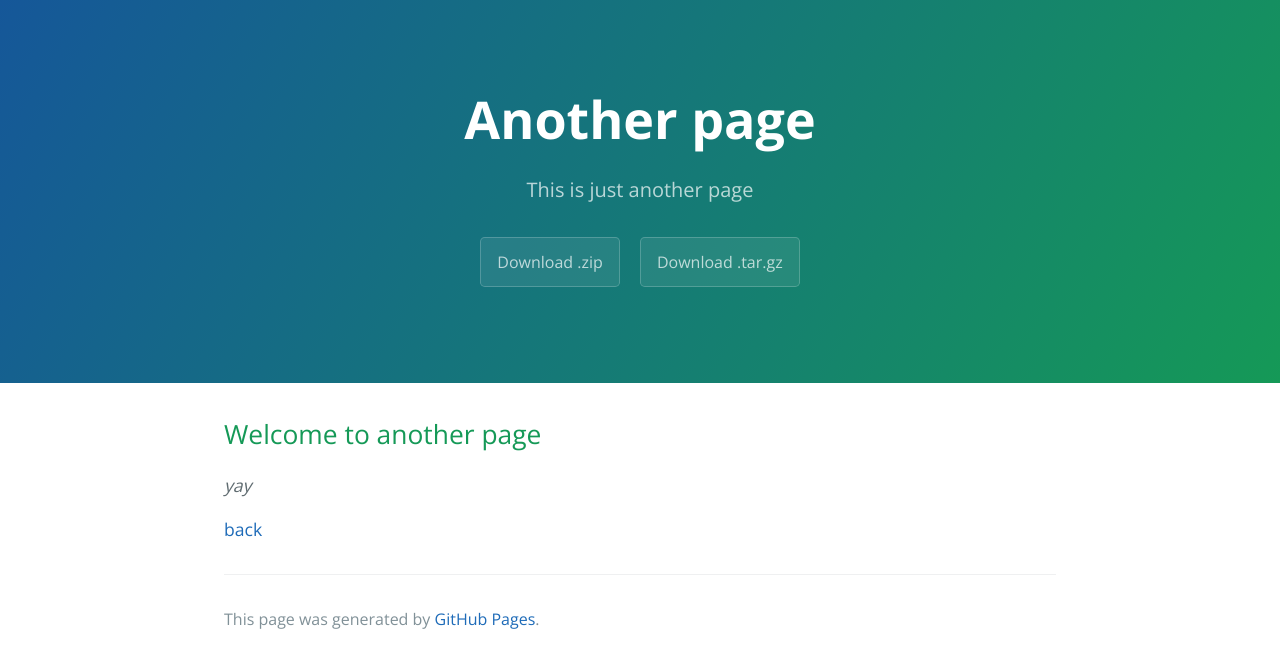
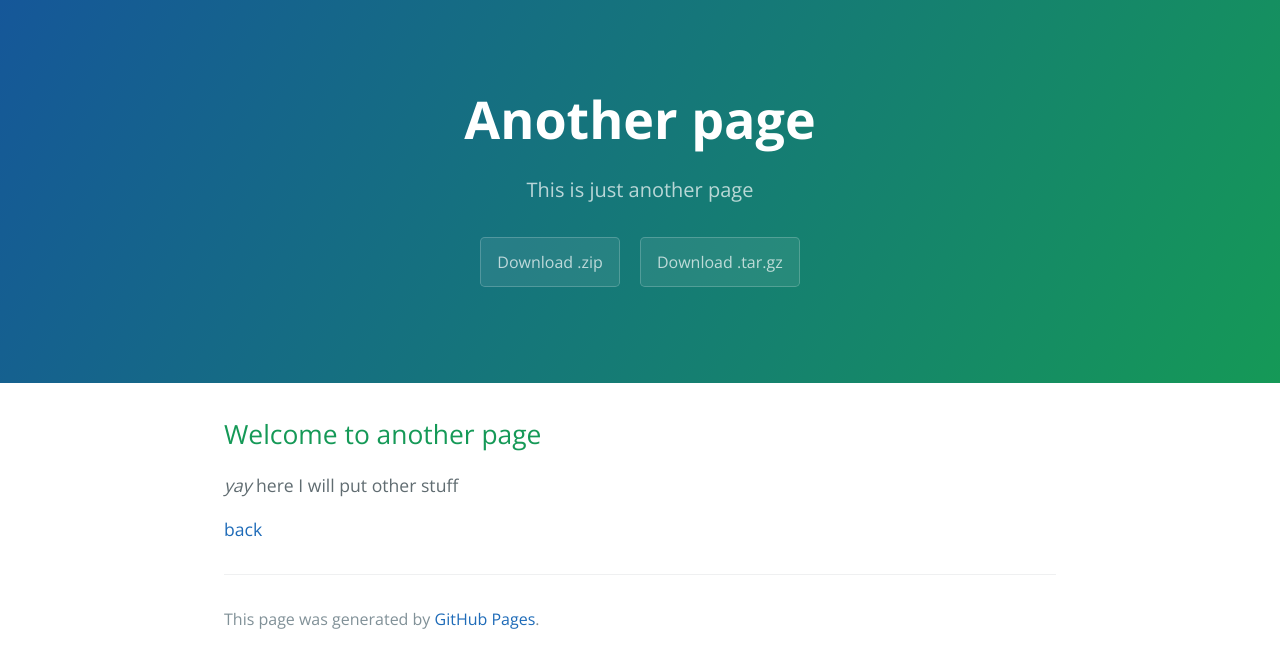
Before and after one commit to aluciasanz/aluciasanz.github.io, a Jekyll site: the page built from another-page.md, in a window 1280 px wide. Shown: the top 668 px of the page. Built offline with Jekyll 4.4.1, drawn with Linux system fonts in a browser that asks for light colours.

Commit message:
Update another-page.md

```diff
--- a/another-page.md
+++ b/another-page.md
@@ -7,5 +7,6 @@ description: This is just another page
 ## Welcome to another page
 
 _yay_
+here I will put other stuff
 
 [back](./)
```
